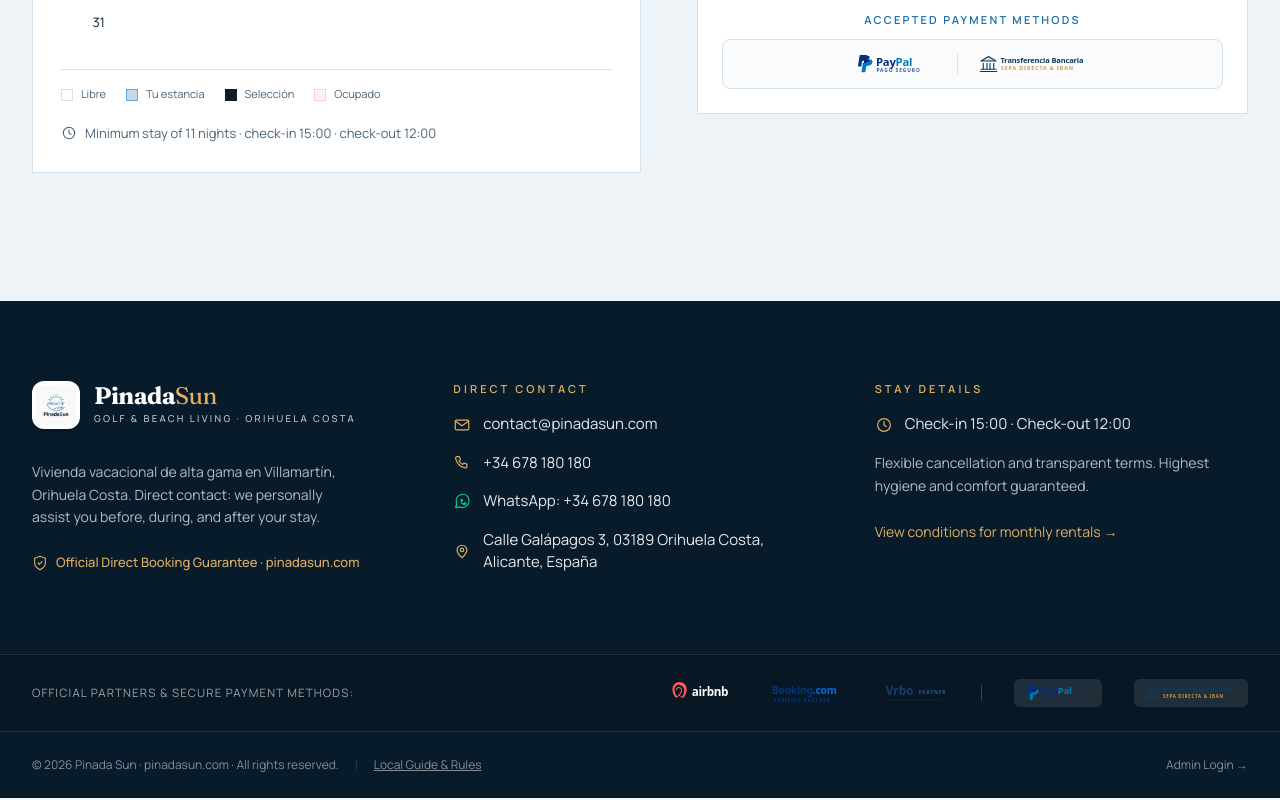
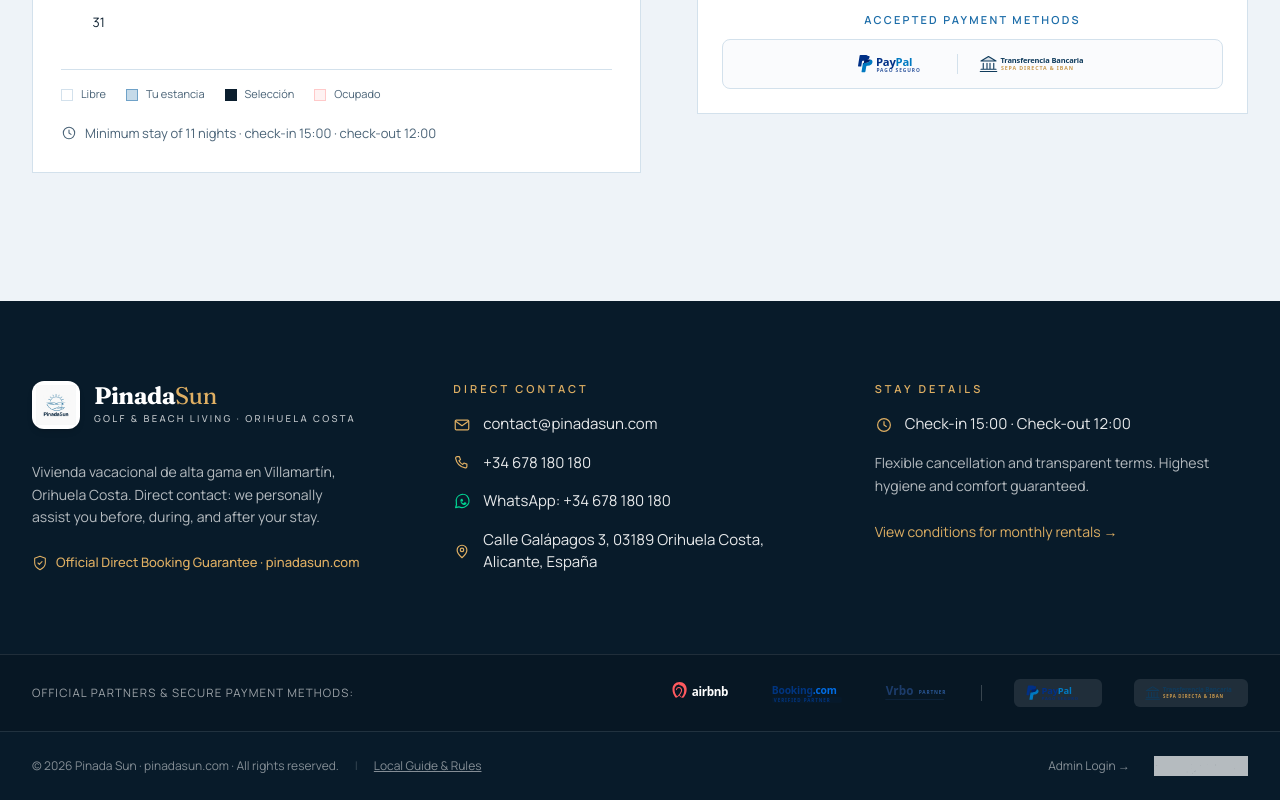
Before and after one commit to zeniaGit/PinadaSun, a Next.js app: page /en in a window 1280 px wide. Shown: the part 8770-9570 px from the top of the page. Built offline with nearby package versions, Linux system fonts and the light colour scheme; no server answers; the database is empty.

Commit message:
fix: ajustar tamaño del logo de seasoft con imagen png

```diff
--- a/src/app/en/page.tsx
+++ b/src/app/en/page.tsx
@@ -550,9 +550,20 @@ export default function EnglishHomePage() {
                 Local Guide & Rules
               </a>
             </div>
-            <a href="/panel" className="transition-colors hover:text-sun-light">
-              Admin Login →
-            </a>
+            <div className="flex items-center gap-6">
+              <a href="/panel" className="transition-colors hover:text-sun-light">
+                Admin Login →
+              </a>
+              <a
+                href="https://seasoft.es"
+                target="_blank"
+                rel="noopener noreferrer"
+                className="opacity-70 hover:opacity-100 transition-opacity"
+                title="Designed by SeaSoft"
+              >
+                <img src="/images/seasoft.png" alt="Seasoft Logo" className="h-4 sm:h-5 w-auto brightness-0 invert" />
+              </a>
+            </div>
           </div>
         </div>
       </footer>
--- a/src/app/page.tsx
+++ b/src/app/page.tsx
@@ -778,11 +778,10 @@ export default async function Home() {
                 href="https://seasoft.es"
                 target="_blank"
                 rel="noopener noreferrer"
-                className="flex items-center gap-2 opacity-60 hover:opacity-100 transition-opacity"
-                title="Diseñado y Desarrollado por Seasoft.es"
+                className="opacity-70 hover:opacity-100 transition-opacity"
+                title="Diseño SeaSoft"
               >
-                <span className="text-[10px] tracking-widest uppercase">by</span>
-                <img src="https://seasoft.es/SEASOFT.svg" alt="Seasoft Logo" className="h-4 w-auto brightness-0 invert" />
+                <img src="/images/seasoft.png" alt="Seasoft Logo" className="h-4 sm:h-5 w-auto brightness-0 invert" />
               </a>
             </div>
           </div>
```
Also changed, not shown: public/images/seasoft.png (added).
